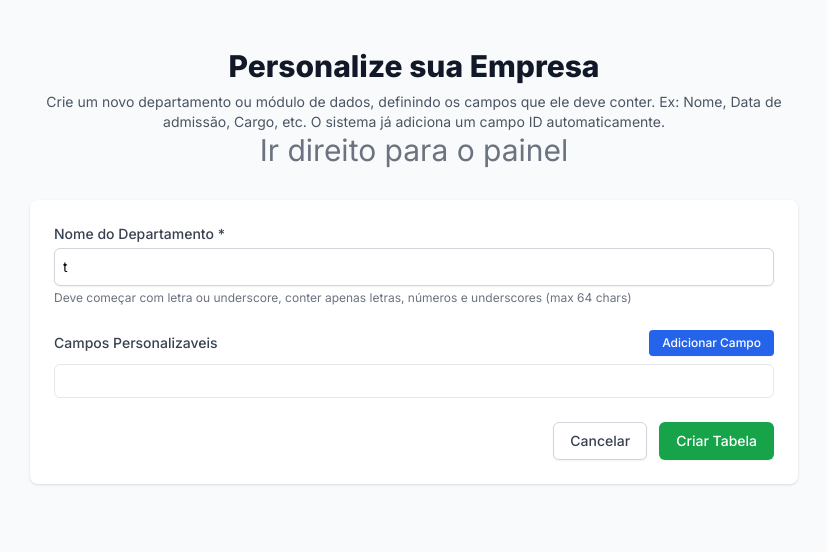
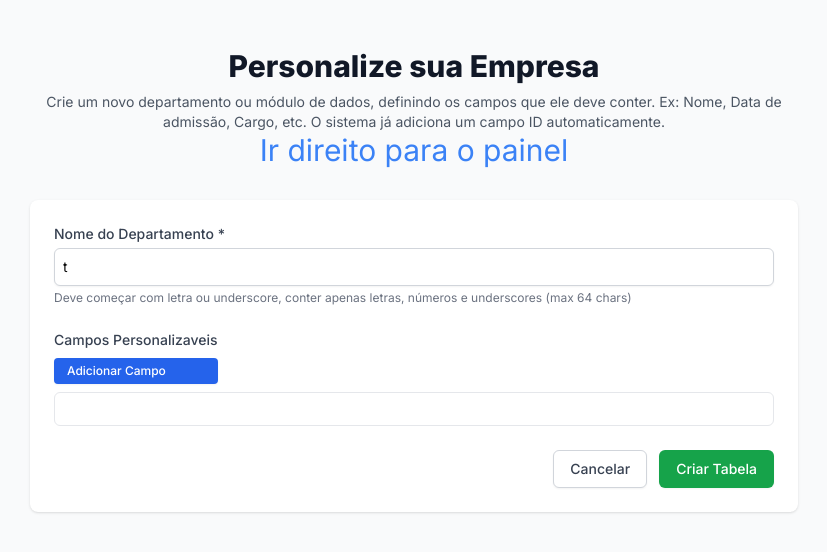
Before and after one commit to TanaAlvier19/recursoshumanos, a Next.js app: page /personaliza in a window 1280 px wide. Shown: the top 552 px of the page, without its empty margins (226-1053 px from the left). Built offline with nearby package versions, Linux system fonts and the light colour scheme.

Commit message:
Update page.tsx

```diff
--- a/src/app/(dentro)/personaliza/page.tsx
+++ b/src/app/(dentro)/personaliza/page.tsx
@@ -208,7 +208,7 @@ fields.forEach(item => {
              Crie um novo departamento ou módulo de dados, definindo os campos que ele deve conter.
       Ex: Nome, Data de admissão, Cargo, etc. O sistema já adiciona um campo ID automaticamente.
           </p>
-          <Link className='text-gray-500 mt-10 p-7 text-3xl ' href='/admin' >Ir direito para o painel</Link>
+          <Link className='text-blue-500 mt-10 p-7 text-3xl ' href='/admin' >Ir direito para o painel</Link>
         </div>
 
         <div className="bg-white shadow rounded-lg p-6">
@@ -279,7 +279,7 @@ fields.forEach(item => {
                 </div>
 
                 <div className="mb-6">
-                  <div className="flex justify-between items-center mb-2">
+                  <div className="flex flex-col w-fit gap-2 mb-2">
                     <h2 className="text-sm font-medium text-gray-700">
                       Campos Personalizaveis
                     </h2>
```
